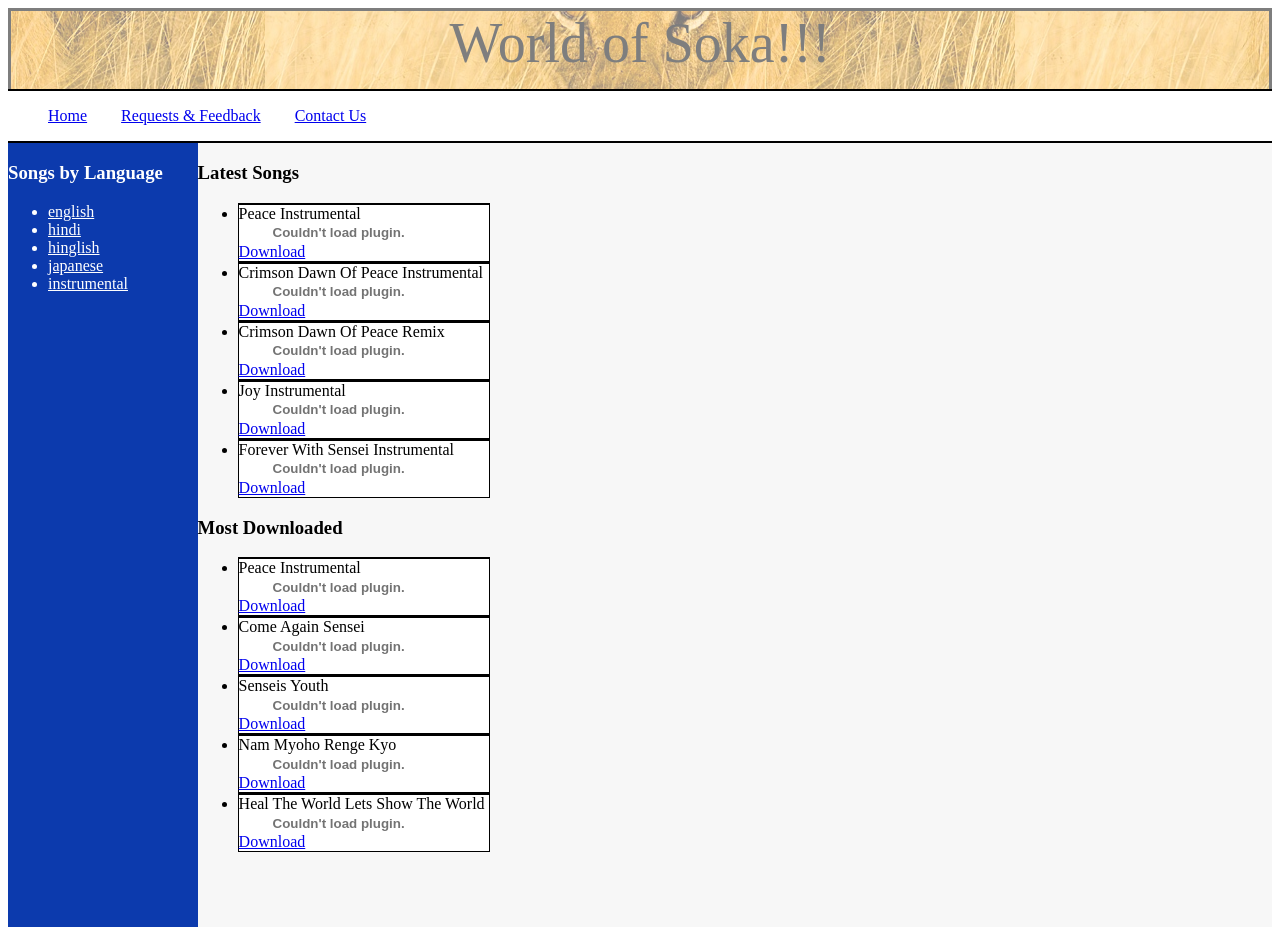
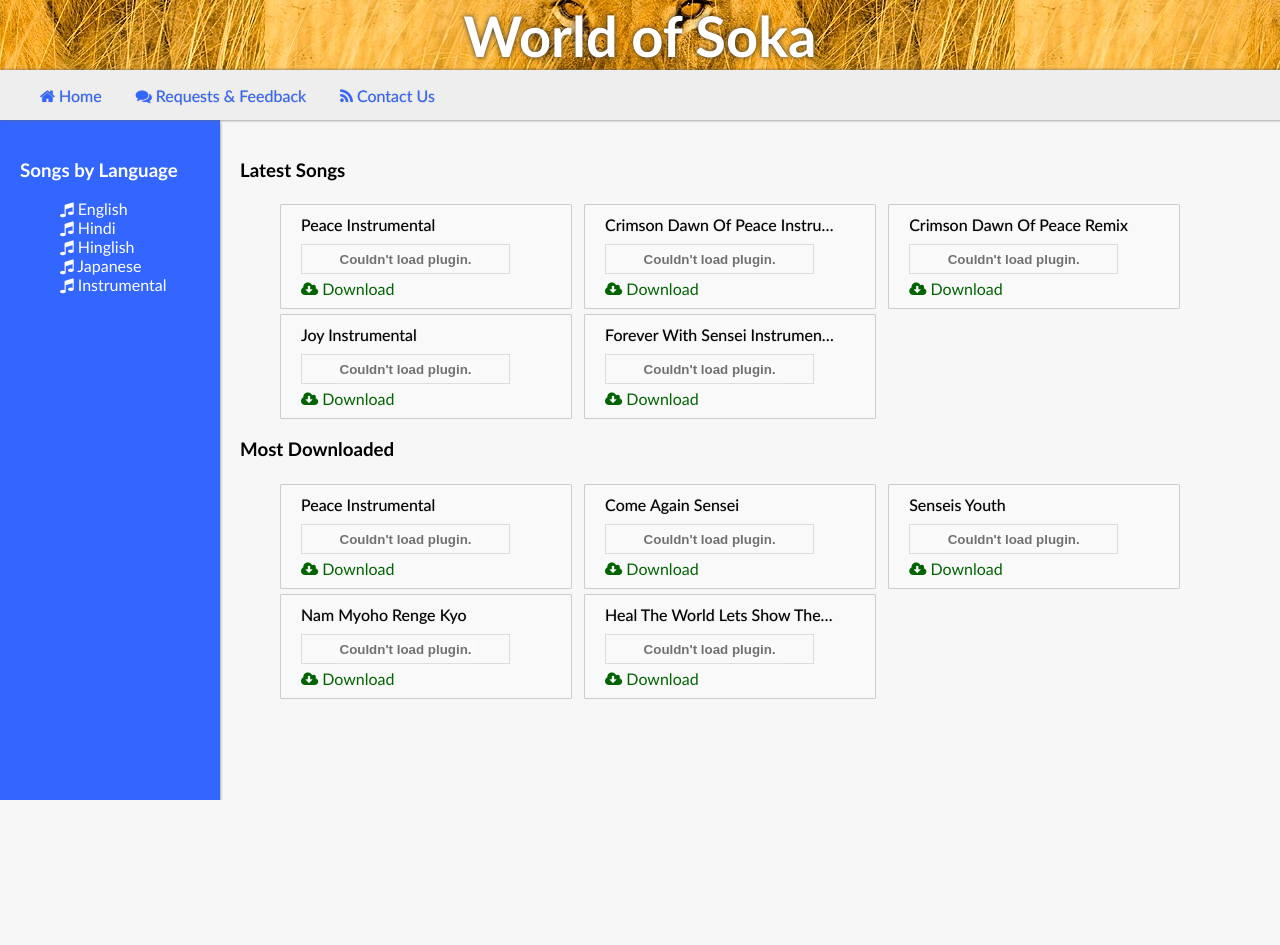
Before and after one commit to sidmanu/WorldOfSoka, a Django app: page / in a window 1280 px wide. After the commit the page ends 800 px from the top, so only its background shows below. Run offline with Django 3.2, Linux system fonts and the light colour scheme; data comes from the database, SQL or seed files in the repository; some libraries are stand-ins or nearby versions.

Commit message:
updated player html, added song sorting

```diff
--- a/songs/views.py
+++ b/songs/views.py
@@ -16,58 +16,35 @@ def get_sidebar_context():
 def index(request):
 	context = get_sidebar_context()
 	latest_songs_list = get_latest_5_songs_list()
-	context['latest_songs_list_html'] =  get_html_output_for_song_list(latest_songs_list)
+	context['latest_songs'] = latest_songs_list
 
 	most_dwld_songs_list = get_most_downloaded_5_songs_list()
-	context['most_dwld_songs_list_html'] =  get_html_output_for_song_list(most_dwld_songs_list)
+	context['most_dwld_songs'] =  most_dwld_songs_list
 	return render(request, 'songs/index.html', context)
 
 def contact(request):
 	context = get_sidebar_context()
 	return render(request, 'songs/contact.html', context)
 
-def get_html_output_for_song_list(song_list):
-	if len(song_list) == 0:
-		return ""
-	html_op = "<ul>"
-	for song in song_list:
-		html_op += """<li>
-			<div id='songtile'>
-			%(song_title)s
-			<br/>
-			<object width='200' height='20' bgcolor='black' data='/static/dewplayer.swf?son=/static/%(song_path)s&amp;autoplay=0&amp;autoreplay=0' type='application/x-shockwave-flash'>
-			</object>
-			<a href='/songs/download/%(song_id)s/'>Download</a>
-			</div>
-		</li>"""%{'song_title': song.title, 'song_path': song.song_path,
-					'song_id': song.id}
-
-	html_op += "</ul>"
-	return format_html(html_op)
-
 def lang(request, lang):
 	context = get_sidebar_context()
 	lang = Language.objects.get(lang_name=lang)
 	if lang:
-		song_list = lang.song_set.all()
-		context['song_list_html'] = get_html_output_for_song_list(song_list)
-		context['lang'] = lang
+		song_list = lang.song_set.order_by('title')
+		context['song_list'] = song_list
+		context['lang'] = lang.lang_name.title()
 	return render(request, 'songs/lang.html', context)
 
 def download(request, song_id):
 	context = get_sidebar_context()
 	song_id = int(song_id)
-	strbuf = ''
 	try:
 		song = Song.objects.get(pk=song_id)
 		song.num_downloads += 1
 		song.save()
 		context['song'] = song
-		strbuf += "song %s downloaded %d times"%(song.title, song.num_downloads)
-		#return HttpResponse(strbuf)
 		return render(request, 'songs/download.html', context)
 
 	except:
 		traceback.print_exc(file=sys.stdout)
-		strbuf +="Song %d not found!"%song_id
-	return HttpResponse(strbuf)
+	return HttpResponse('Server Error!!!')
--- a/static/style.css
+++ b/static/style.css
@@ -1,76 +1,147 @@
 body {
-	font-family:;
+	font-family:calibri;
+	min-width:1024px;
 	color:black;
+	overflow-y:hidden;
 }
 
 #topbar {
-	height:10%;
-	background:blue url('/static/images/lion.jpg') center ;
-	opacity:50%;
+	position:absolute;
+	top:0px;
+	left:0px;
+	width:100%;
+	height:70px;
 	color:black;
 	text-align:center;
 	vertical-align:center;
 	font: arial bold;
 	font-size:350%;
-	border-top: black solid;
-	border-right: black solid;
-	border-left: black solid;
 }
-
-#bottombar {
+#topbarphoto {
+	position:absolute;
+	background:white url('/static/images/lion.jpg') center;
+	top:0px;left:0px;
+	width:100%;height:100px;
+}
+#topbar h1 {
+	position:absolute;
+	background-color:transparent;
+	width:100%;
+	text-align:center;
+	margin:2px 0px;
+	padding:0px;
+	font-size:56px;
 	color:white;
-	text-align:center;
-	font:calibri;
-	background:#0C3A6D;
-	height:5%;
+	text-shadow:0px 0px 5px #333;
 }
-
-
 #topmenu {
-	border-top:2px black solid;
-	border-bottom:2px black solid;
-
+	position:absolute;
+	left:0px;
+	width:100%;
+	top:70px;
+	height:50px;
+	background-color:#EEE;
+	box-shadow:1px 0px 3px #666;
+	z-index:3;
 }
-
+#topmenu a {
+  color:#3366FF;
+  text-decoration:none;
+  font-family:calibri;
+  text-shadow:0px 0px 1px #999;
+  transition:all 0.2s ease-out;
+}
+#topmenu a:hover {
+  text-shadow:0px 0px 4px #333;
+}
 #topmenu li {
 	color:black;
 	display:inline;
 	list-style-type:none;
 	padding-right:30px;
 }
-
+#maincontentwrapper {
+	position:absolute;
+	left:0px;
+	width:100%;
+	top:120px;
+	height:calc(100% - 120px);
+}
+#maincontent {
+	min-width:1024px;
+	margin:0px auto;
+	height:100%;
+}
 #sidebar {
-	width:15%;
+	width:180px;
 	height:100%;
 	float:left;
-	background: #0c3aad;
+	background-color:#3366FF;
 	color:white;
-	border: white;
+	padding:20px;
+	box-shadow:0px 2px 3px #666;
+	position:relative;
+	z-index:2;
+}
+
+#sidebar ul {
+	list-style-type:none;
 }
 
 #sidebar li a{
 	color: white;
 	border: 2px;
+	text-transform:capitalize;
 }
 
 #content {
-	width:85%;
-	height:100%;
+	padding:20px;
+	width:calc(100% - 260px);
 	float:left;
 	background: #f7f7f7;
-	width: parent;
+	height:calc(100% - 40px);
+	overflow-y:auto;
+	position:relative;
+	z-index:1;
+}
+
+
+#download_instructions ul {
+
 }
 
 #songtile {
-	border-top:solid 2px;
-	border-right:solid 1px;
-	border-left:solid 1px;
-	border-bottom:solid 1px;
+	padding:10px 20px 10px 20px;
 	color:black;
-	background:white;
 	width:250;
+	border:thin #CCC solid;
+	background-color:#F9F9F9;
+	border-radius:1px;
+	margin-top:5px;
+	transition:all 0.2s ease-out;
+}
+#songtile:hover {
+	background-color:#F0F0F0;
+}
+.songname {
+	color:black;
+	text-transform:bold;
+	text-shadow:0px 0px 1px #888;
 }
 
+#content ul {
+	list-style-type:none;
+}
+
+#content ul li {
+	width:300px;
+	display:inline-block;
+}
+#content ul li object {
+	margin:10px 0px 5px 0px;
+	border:thin #DDD solid;
+	padding:2px 1px 1px 1px;
+}
 #contact {
 	color:black;
 }
@@ -96,3 +167,14 @@ body {
 #feedback_form {
 	color:black;
 }
+
+
+a {
+  color:darkgreen;
+  text-decoration:none;
+  font-family:calibri;
+  transition:all 0.2s ease-out;
+}
+a:hover {
+  text-shadow:0px 0px 2px green;
+}
--- a/templates/songs/base.html
+++ b/templates/songs/base.html
@@ -7,35 +7,23 @@
 	{% endblock %}
 	</title>
 	<link rel="stylesheet" type="text/css" href="/static/style.css" />
-	<script type="text/javascript" src="/static/jquery-1.11.2.min.js"> </script>
-
-	<script type="text/javascript">
-	$(document).ready(function() {
-		$("#content").hide();
-		$("#content").fadeIn(1000);
-
-			$("li a").mouseenter(function() {
-				//alert();
-				$(this).fadeOut(100);
-				$(this).fadeIn(500);
-			});
-	});
-	</script>
+	<link href="//maxcdn.bootstrapcdn.com/font-awesome/4.2.0/css/font-awesome.min.css" rel="stylesheet">
 </head>
 <body>
 
 	<div id="topbar">
-		World of Soka!!!
-
+		<div id="topbarphoto"></div>
+		<h1>World of Soka</h1>
 		</div>
 	<div id='topmenu'>
 		<ul>
-			<li> <a href='{{ URL }}/ '>Home</a> </li>
-			<li> <a href='{{ URL }}/feedback '>Requests & Feedback</a> </li>
-			<li> <a href='{{ URL }}/contact '>Contact Us</a> </li>
+			<li> <a href='{{ URL }}/ '><i class='fa fa-home'></i> Home</a> </li>
+			<li> <a href='{{ URL }}/feedback '><i class='fa fa-comments'></i> Requests & Feedback</a> </li>
+			<li> <a href='{{ URL }}/contact '><i class='fa fa-rss'></i> Contact Us</a> </li>
 
 		</ul>
 	</div>
+	<div id="maincontentwrapper">
 	<div id="maincontent">
 			<div id="sidebar">
 				{% block sidebar %}
@@ -44,6 +32,7 @@
 				<ul>
 					{% for lang in lang_list %}
 						<li>
+						<i class="fa fa-music"> </i>
 						<a href="{% url 'songs:lang' lang.lang_name %}"> {{lang.lang_name}} </a>
 						</li>
 					{% endfor %}
@@ -52,7 +41,7 @@
 				{% endblock %}
 			</div>
 
-			<div id="content">
+			<div id="content" style="">
 				{% block content %}
 
 
@@ -60,11 +49,15 @@
 			</div>
 	</div>
 
+	</div>
+</body>
+	<script type="text/javascript" src="/static/jquery-1.11.2.min.js"> </script>
 
-	<div id="bottombar">
-		Thank you!!!
-	</div>
-
-</body>
+	<script type="text/javascript">
+	$(document).ready(function() {
+		$("#content").hide();
+		$("#content").fadeIn(1000);
+	});
+	</script>
 
 </html>
--- a/templates/songs/index.html
+++ b/templates/songs/index.html
@@ -4,12 +4,12 @@
 {% block title %} Welcome to WorldOfSoka! {% endblock %}
 
 {% block content %}
-{{all_song_list_html}}
 
 <h3> Latest Songs </h3>
-{{latest_songs_list_html}}
+{% include "songs/song_player_list.html" with songs=latest_songs %}
 
 <h3> Most Downloaded </h3>
-{{most_dwld_songs_list_html}}
+{% include "songs/song_player_list.html" with songs=most_dwld_songs %}
+
 
 {% endblock %}
--- a/templates/songs/lang.html
+++ b/templates/songs/lang.html
@@ -1,9 +1,9 @@
 {% extends "songs/base.html" %}
 {% load staticfiles %}
 
-{% block title %} {{lang.lang_name}} Songs {% endblock %}
+{% block title %} {{lang}} Songs {% endblock %}
 
 {% block content %}
-	<h3> {{lang.lang_name}} Songs </h3>
-	{{song_list_html}}
+	<h3> {{lang}} Songs </h3>
+	{% include 'songs/song_player_list.html' with songs=song_list %}
 {% endblock %}
--- /dev/null
+++ b/templates/songs/song_player_list.html
@@ -0,0 +1,13 @@
+<ul>
+{%  for song in songs %}
+<li>
+<div id='songtile'>
+<div class='songname' title='{{song.title}}' style='width:230px;overflow:hidden;white-space:nowrap;text-overflow:ellipsis;'>{{song.title}}</div>
+<object width=205 height=25 data='/static/dewplayer.swf?son=/static/{{song.song_path}}&amp;autoplay=0&amp;autoreplay=0' type='application/x-shockwave-flash'>
+</object>
+<br/>
+<a href='/songs/download/{{song.id}}/'><i class='fa fa-cloud-download'></i>&nbsp;Download</a>
+</div>
+</li>
+{% endfor %}
+</ul>
```
Also changed, not shown: templates/songs/contact.html (+7 -0 lines), templates/songs/download.html (+9 -7 lines).
